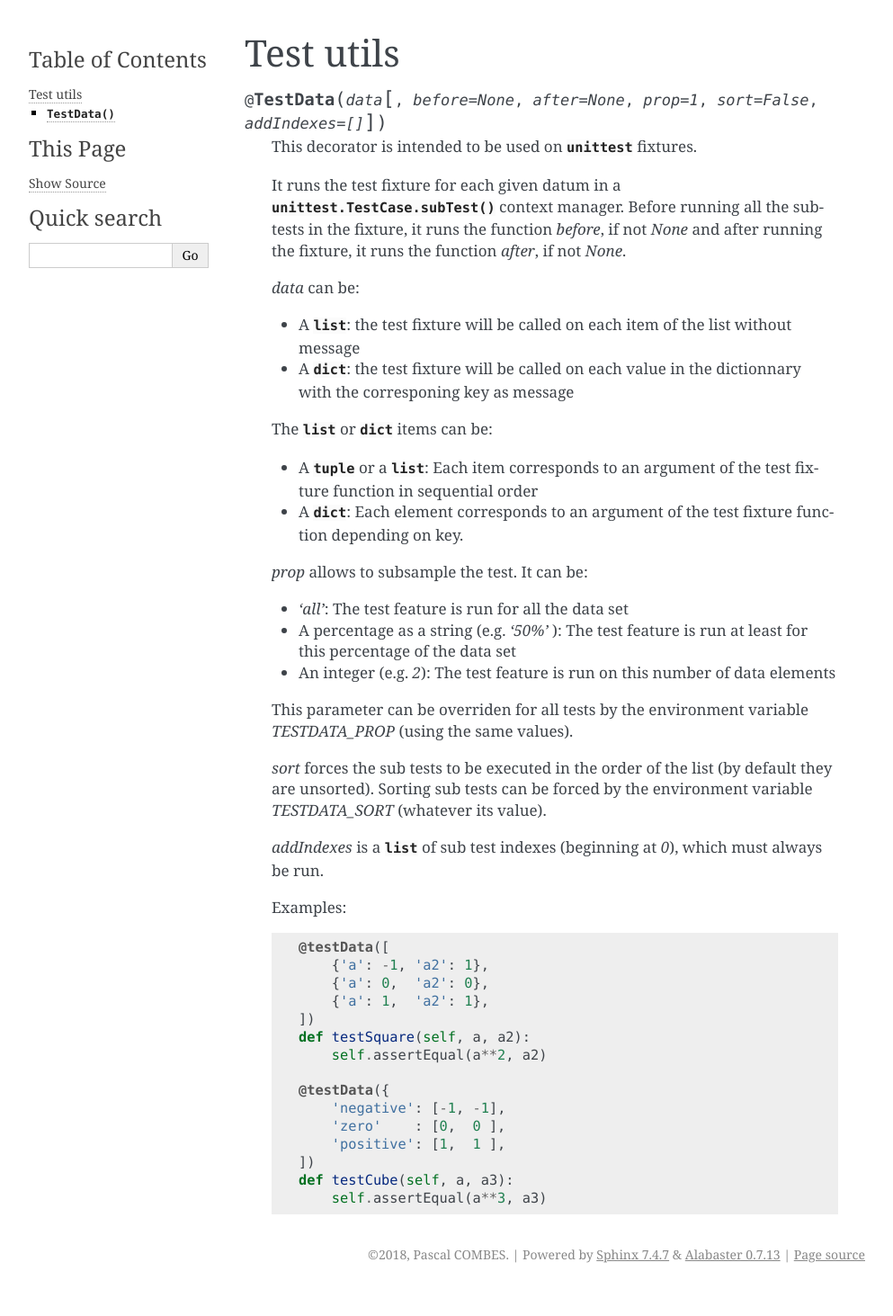
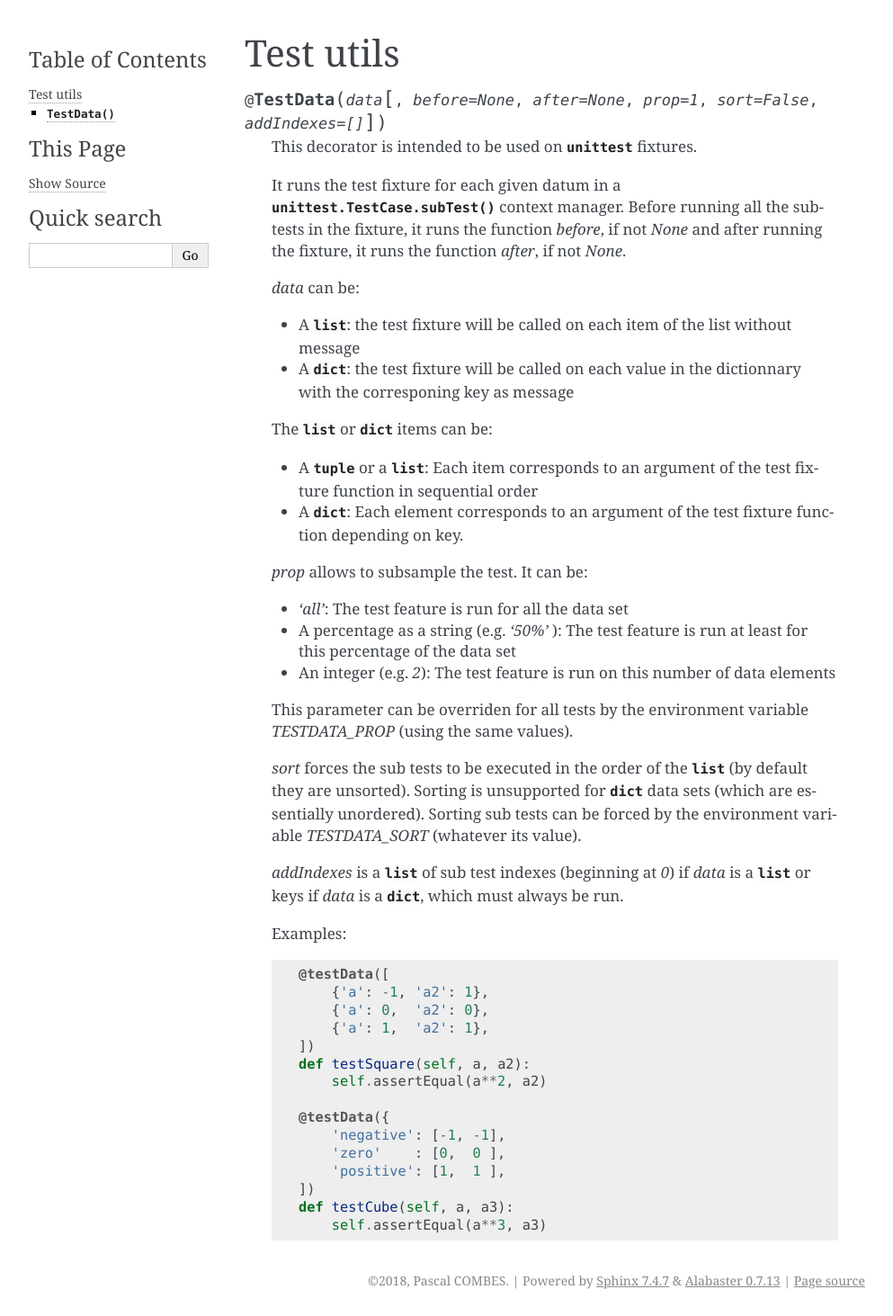
Before and after one commit to pasccom/PythonUtils, a Sphinx documentation site: the page built from doc/testutils.rst, in a window 1280 px wide. Shown: the whole page at 90% size, without its empty margins (148-1141 px from the left). Built offline with Sphinx 7.4.7, drawn with Linux system fonts in a browser that asks for light colours; before the commit the page ends 1434 px from its top, so only the background shows below that.

Commit message:
Doc for addIndexes (and sort) for dict datasets.

```diff
--- a/doc/testutils.rst
+++ b/doc/testutils.rst
@@ -45,10 +45,12 @@ Test utils
 
    This parameter can be overriden for all tests by the environment variable `TESTDATA_PROP` (using the same values).
 
-   *sort* forces the sub tests to be executed in the order of the list (by default they are unsorted).
+   *sort* forces the sub tests to be executed in the order of the :class:`list` (by default they are unsorted).
+   Sorting is unsupported for :class:`dict` data sets (which are essentially unordered).
    Sorting sub tests can be forced by the environment variable `TESTDATA_SORT` (whatever its value).
 
-   *addIndexes* is a :class:`list` of sub test indexes (beginning at `0`), which must always be run.
+   *addIndexes* is a :class:`list` of sub test indexes (beginning at `0`) if *data* is a :class:`list`
+   or keys if *data* is a :class:`dict`, which must always be run.
 
    Examples::
 
```
